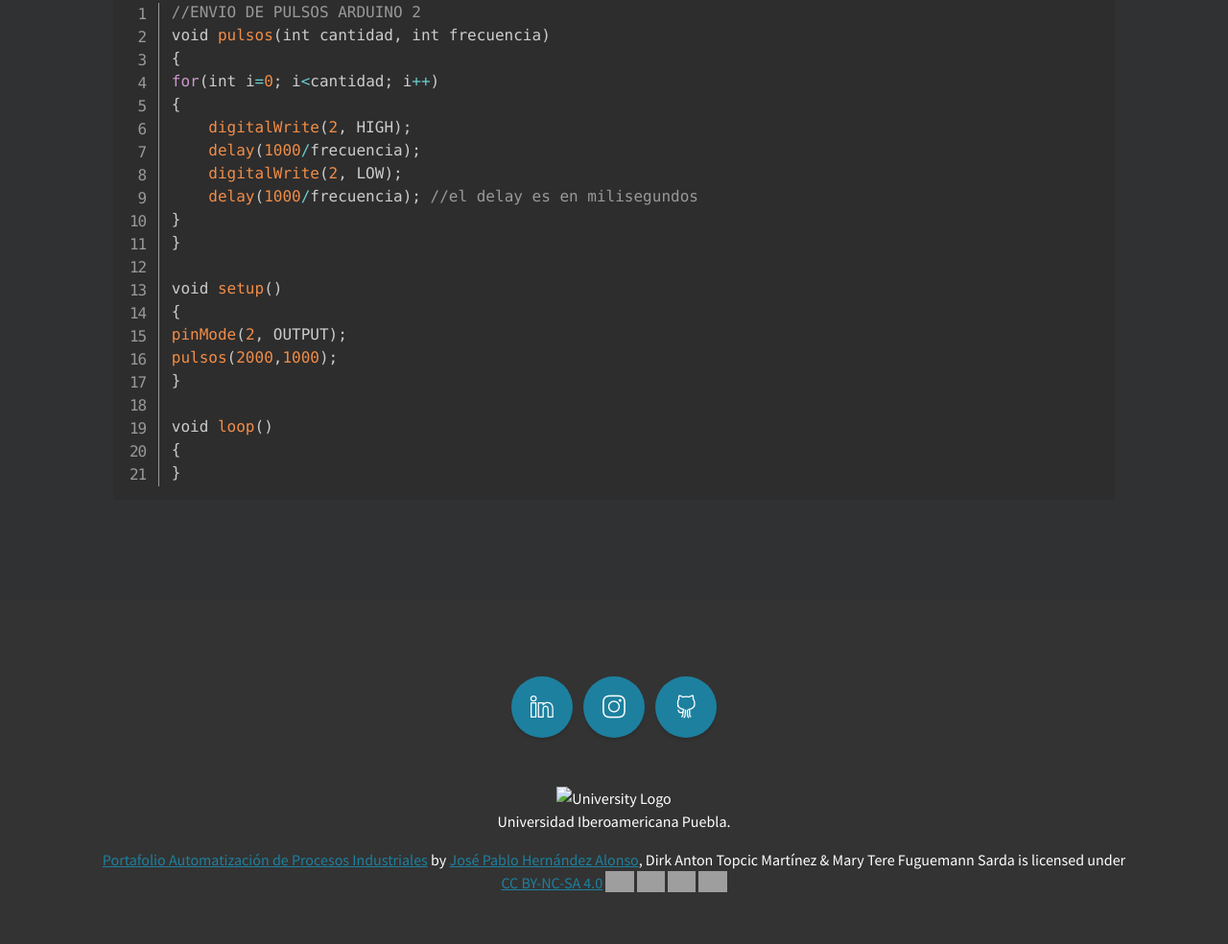
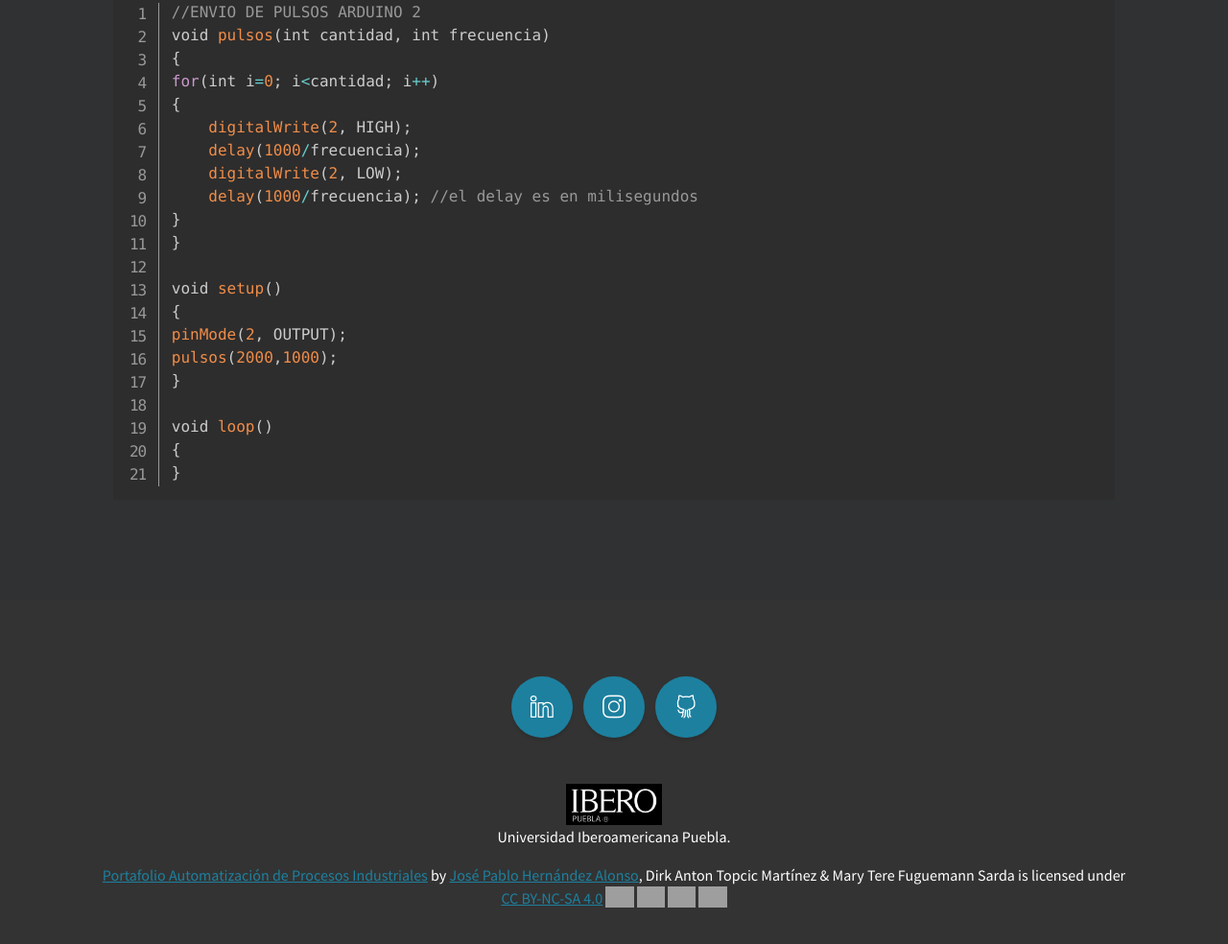
Before and after one commit to JPHAJP/automatizacion, a plain HTML site: page Reportes/Teoria/T_1/T_1.html in a window 1280 px wide. Shown: the part 2188-3172 px from the top of the page at 96% size. Drawn offline with nearby package versions, Linux system fonts and the light colour scheme; the site is published under a folder, as on GitHub Pages, so addresses that start at the root find nothing; grey boxes are pictures that could not be loaded.

Commit message:
imagen ibero

```diff
--- a/Reportes/Teoria/T_1/T_1.html
+++ b/Reportes/Teoria/T_1/T_1.html
@@ -178,7 +178,7 @@ void loop()
                         class="icon-social-github"></i></a>
             </li>
         </ul>
-        <img src="/Recursos/Imagenes/IM3.png" alt="University Logo" style="width:100px;">
+        <img src="../../../Recursos/Imagenes/IM3.png" alt="University Logo" style="width:100px;">
         <p>Universidad Iberoamericana Puebla.</p>
         <p xmlns:cc="http://creativecommons.org/ns#" xmlns:dct="http://purl.org/dc/terms/"><a property="dct:title"
                 rel="cc:attributionURL" href="https://jphajp.github.io/automatizacion/">Portafolio Automatización de
```
Also changed, not shown: Reportes/Teoria/T_2/T_2.html (added).
